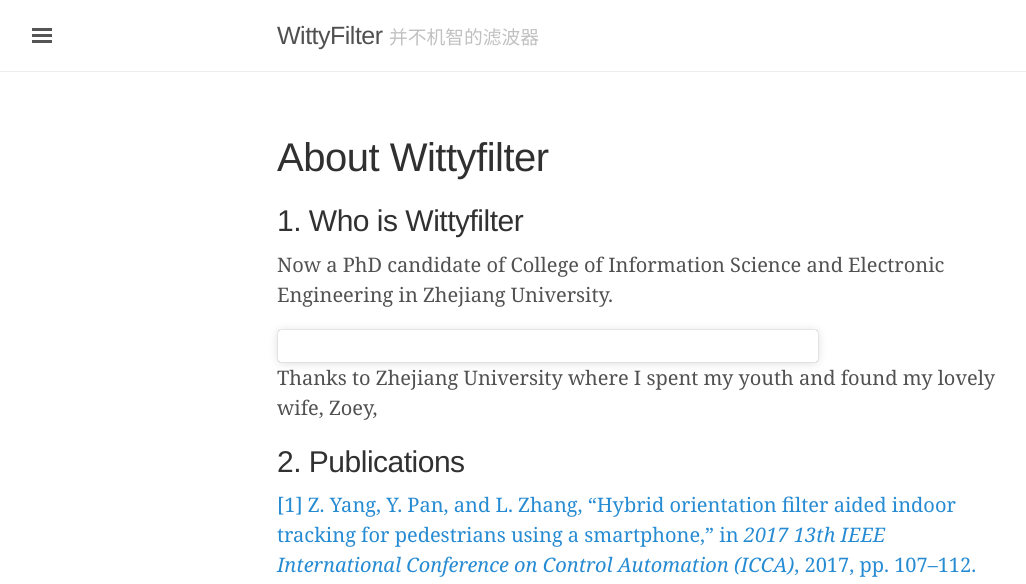
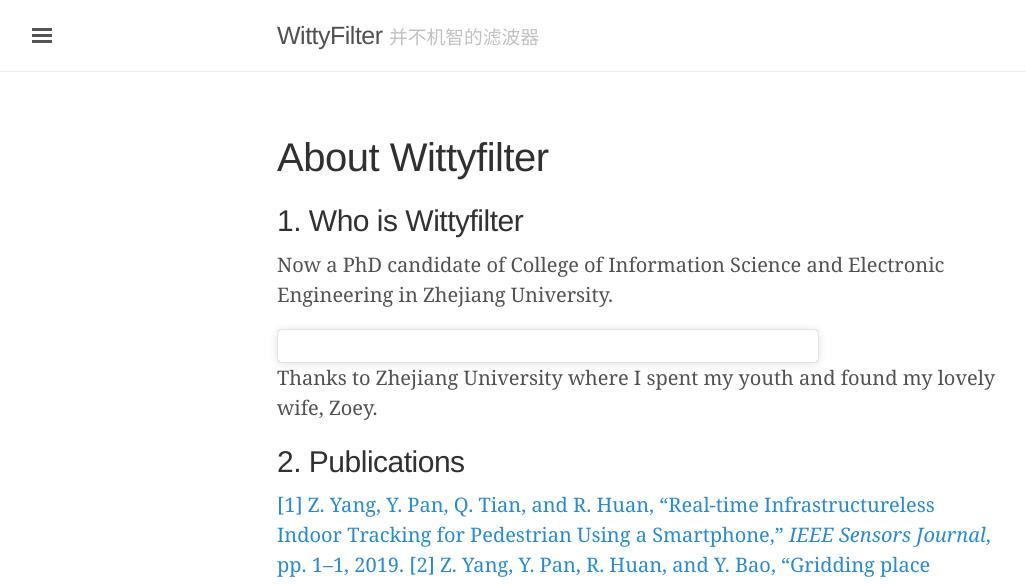
Before and after one commit to wittyfilter/wittyfilter.github.io, a Jekyll site: the page built from aboutme.md, in a window 1280 px wide. Shown: the top 584 px of the page, without its empty margins (3-1029 px from the left). Built offline with Jekyll 4.4.1, drawn with Linux system fonts in a browser that asks for light colours; some web fonts are replaced; a script that is not in the unit is left out; some of the changed text lies outside the part shown.

Commit message:
Update Posts

```diff
--- a/aboutme.md
+++ b/aboutme.md
@@ -9,11 +9,16 @@
 
 <blockquote class="instagram-media" data-instgrm-permalink="https://www.instagram.com/p/BoluStZj6pv/?utm_source=ig_embed&amp;utm_medium=loading&amp;utm_campaign=embed_loading_state_camera" data-instgrm-version="11" style=" background:#FFF; border:0; border-radius:3px; box-shadow:0 0 1px 0 rgba(0,0,0,0.5),0 1px 10px 0 rgba(0,0,0,0.15); margin: 1px; max-width:540px; min-width:326px; padding:0; width:99.375%; width:-webkit-calc(100% - 2px); width:calc(100% - 2px);"><div style="padding:16px;"> <a href="https://www.instagram.com/p/BoluStZj6pv/?utm_source=ig_embed&amp;utm_medium=loading&amp;utm_campaign=embed_loading_state_camera" style=" background:#FFFFFF; line-height:0; padding:0 0; text-align:center; text-decoration:none; width:100%;" target="_blank"> </a></div></blockquote> <script async src="//www.instagram.com/embed.js"></script>
 
-Thanks to Zhejiang University where I spent my youth and found my lovely wife, Zoey,
+Thanks to Zhejiang University where I spent my youth and found my lovely wife, Zoey.
+
+
 ## 2. Publications
 
-[[1] Z. Yang, Y. Pan, and L. Zhang, “Hybrid orientation filter aided indoor tracking for pedestrians using a smartphone,” in *2017 13th IEEE International Conference on Control Automation (ICCA)*, 2017, pp. 107–112.
+[[1] Z. Yang, Y. Pan, Q. Tian, and R. Huan, “Real-time Infrastructureless Indoor Tracking for Pedestrian Using a Smartphone,” *IEEE Sensors Journal*, pp. 1–1, 2019.](https://ieeexplore.ieee.org/document/8766979)
+[[2] Z. Yang, Y. Pan, R. Huan, and Y. Bao, “Gridding place recognition for fast loop closure detection on mobile platforms,” *Electronics Letters*, Jun. 2019.](https://digital-library.theiet.org/content/journals/10.1049/el.2019.1148)
+[[3] Z. Yang, Y. Pan, and L. Zhang, “Hybrid orientation filter aided indoor tracking for pedestrians using a smartphone,” in *2017 13th IEEE International Conference on Control Automation (ICCA)*, 2017, pp. 107–112.
 ](https://ieeexplore.ieee.org/document/8003043)
+
 
 ## 3. Flight Data
 
```
